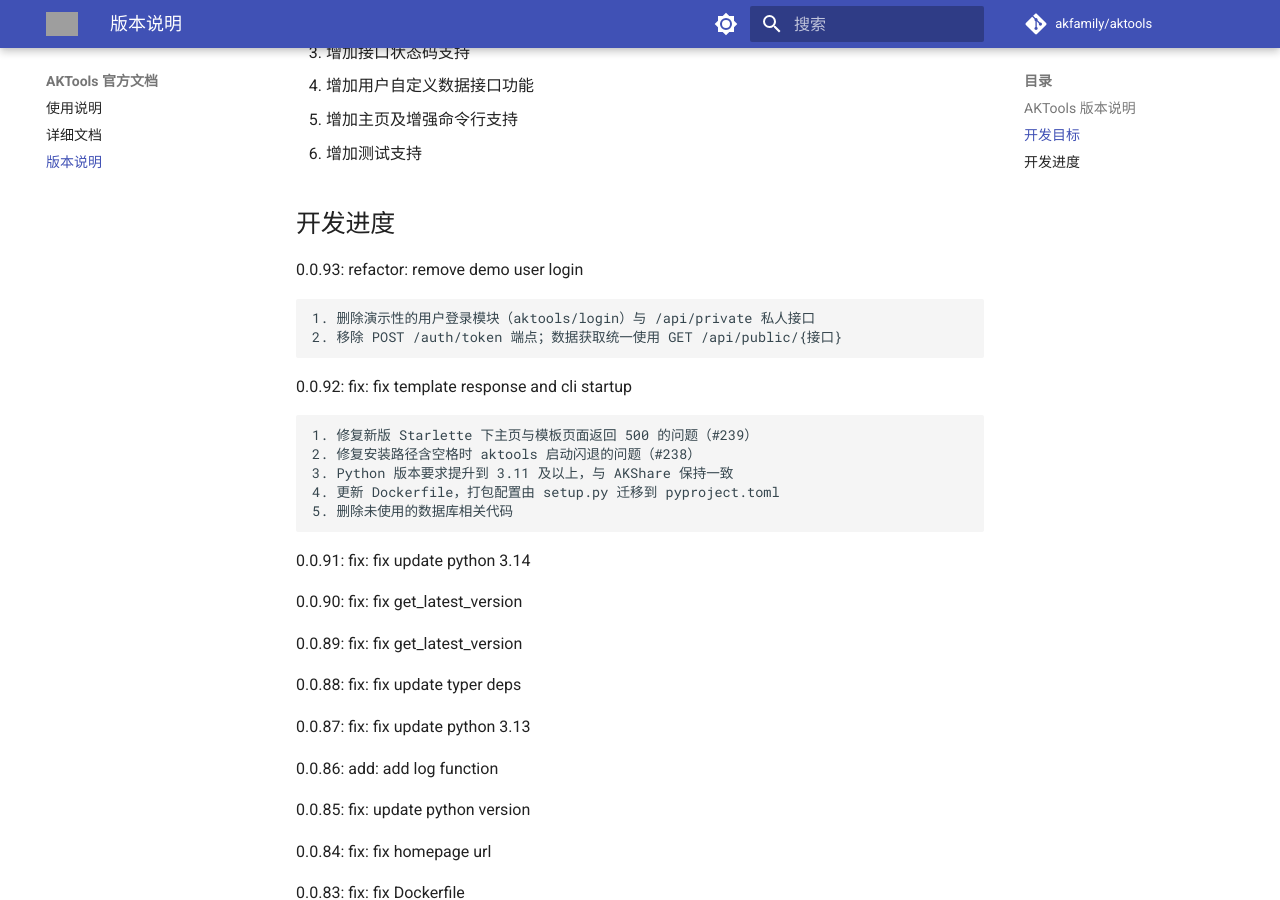
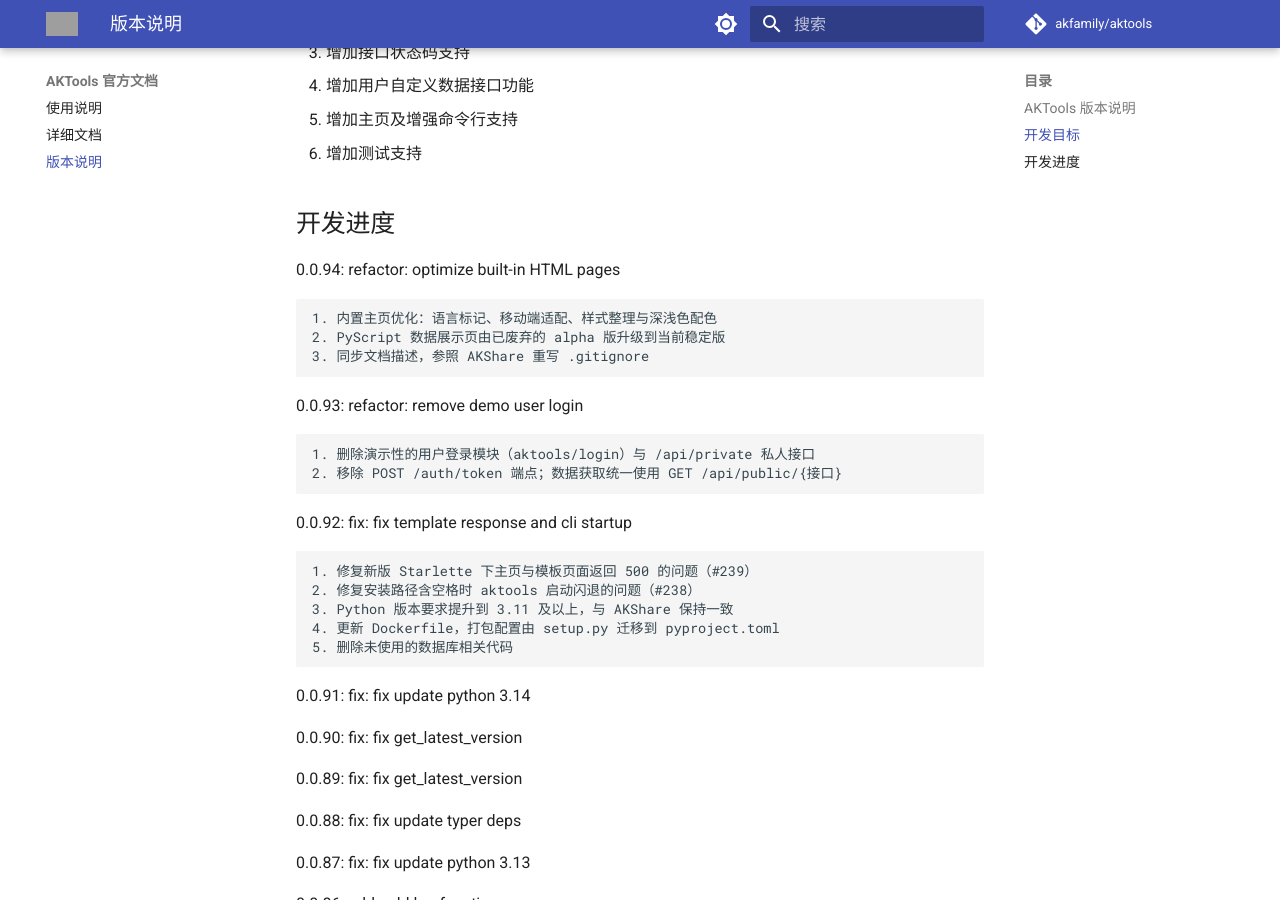
Before and after one commit to akfamily/aktools, an MkDocs documentation site: the page built from docs/aktools_version.md, in a window 1280 px wide and 900 px high, scrolled down 333 px. Built offline with MkDocs 1.6.1 and Material for MkDocs 9.7.7, drawn with Linux system fonts in a browser that asks for light colours; comment, search, counter and statistics services are not loaded; grey boxes are pictures that could not be loaded.

Commit message:
chore: 版本号更新为 0.0.94

```diff
--- a/aktools/_version.py
+++ b/aktools/_version.py
@@ -5,4 +5,4 @@
 单独成文件，供 pyproject.toml 与 scripts/check_release.py 按文件读取，无需导入整个包
 """
 
-__version__ = "0.0.93"
+__version__ = "0.0.94"
--- a/docs/aktools_version.md
+++ b/docs/aktools_version.md
@@ -10,6 +10,12 @@
 6. 增加测试支持
 
 ## 开发进度
+
+0.0.94: refactor: optimize built-in HTML pages
+
+    1. 内置主页优化：语言标记、移动端适配、样式整理与深浅色配色
+    2. PyScript 数据展示页由已废弃的 alpha 版升级到当前稳定版
+    3. 同步文档描述，参照 AKShare 重写 .gitignore
 
 0.0.93: refactor: remove demo user login
 
```
